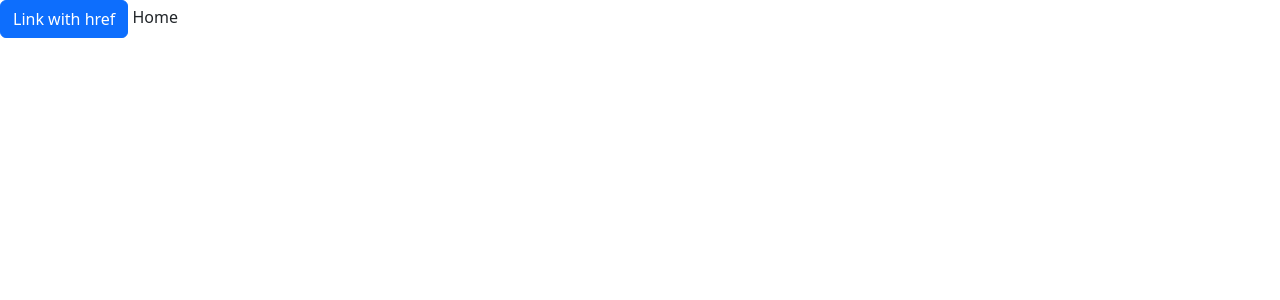
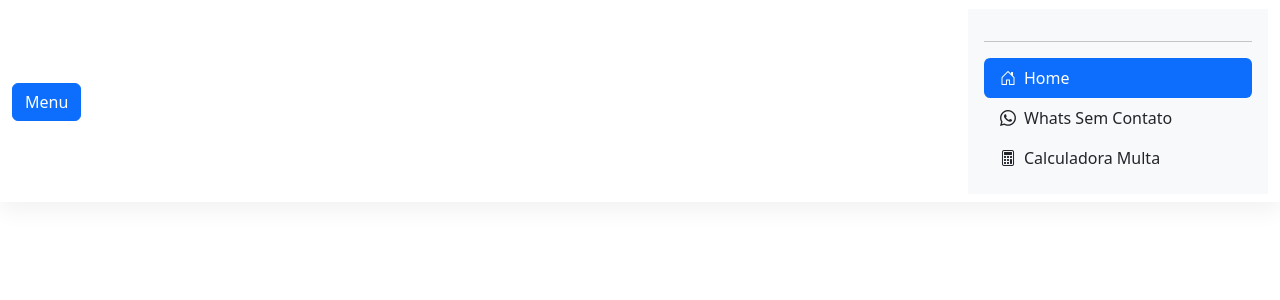
Before and after one commit to PedroJSBezerra/-SVELTE-Roteamento-de-paginas, a Svelte app: page / in a window 1280 px wide. Shown: the top 300 px of the page. Built offline with nearby package versions, Linux system fonts and the light colour scheme.

Commit message:
1 file modified, 2 added, 1 deleted

```diff
--- a/src/App.svelte
+++ b/src/App.svelte
@@ -3,7 +3,7 @@
   import WhatsSemContato from './routes/WhatsSemContato.svelte'
   import Home from './routes/Home.svelte'
   import CalculadoraMulta from './routes/CalculadoraMulta.svelte'
-  import NavOffCanvas from './components/NavOffCanvas.svelte'
+  import Header from "./components/Header/Header.svelte"
 
   const routes = {
     '/': Home,
@@ -12,5 +12,5 @@
   }
 </script>
 
-<NavOffCanvas />
+<Header/>
 <Router { routes }/>
--- /dev/null
+++ b/src/components/Header/Header.svelte
@@ -0,0 +1,19 @@
+<script>
+  import NavOffCanvas from './NavOffCanvas.svelte'
+</script>
+
+<header class="container-fluid">
+  <nav class="navbar navbar-expand-lg navbar-light bg-white fixed-top">
+    <div class="container-fluid">
+      <NavOffCanvas/>
+    </div>
+  </nav>
+</header>
+
+<style>
+nav {
+  box-shadow: 0 10px 20px 0 rgba(0,0,0,.05);
+  padding-top: .5625rem;
+}
+
+</style>
--- a/src/components/NavOffCanvas.svelte
+++ b/src/components/Header/NavOffCanvas.svelte
@@ -3,7 +3,7 @@
 </script>
 
 <a class="btn btn-primary" data-bs-toggle="offcanvas" href="#offcanvasExample" role="button" aria-controls="offcanvasExample">
-  Link with href
+  Menu
 </a>
 
 <div class="offcanvas offcanvas-start" tabindex="-1" id="offcanvasExample" aria-labelledby="offcanvasExampleLabel" style="max-width: 300px;">
```
